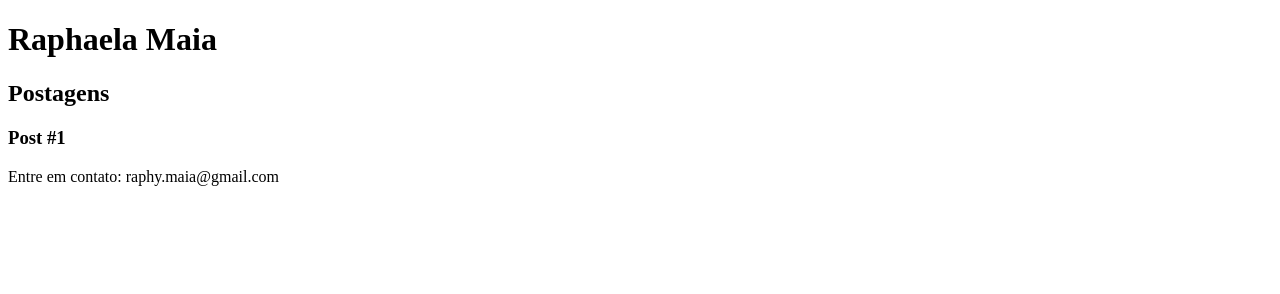
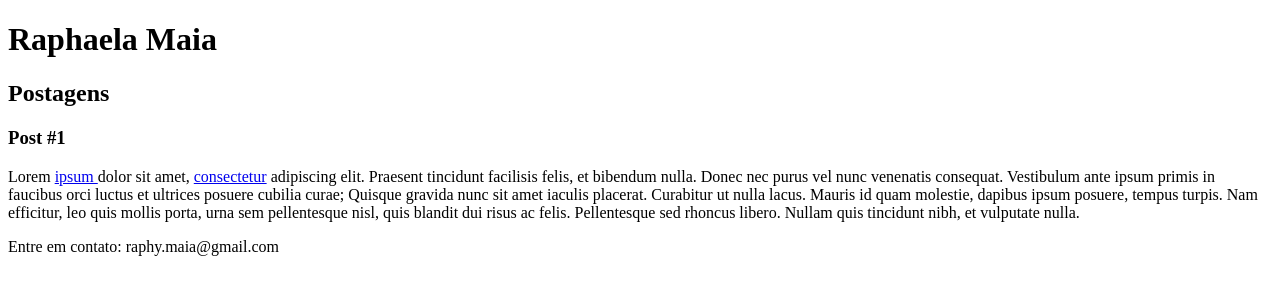
Before and after one commit to raphy-maia/desafio-dio, a plain HTML site: page Curso-HTML5/Index.html in a window 1280 px wide. Drawn offline with Linux system fonts and the light colour scheme.

Commit message:
Adicionando parágrafos e links ao html

```diff
--- a/Curso-HTML5/Index.html
+++ b/Curso-HTML5/Index.html
@@ -15,6 +15,9 @@
     <article>
       <header>
         <h3>Post #1</h3>
+        <p>
+          Lorem <a href="https://www.google.com/"target="_blank"> ipsum </a> dolor sit amet, <a href="mailto:raphy.maia@gmail.com"target="_blank">consectetur</a> adipiscing elit. Praesent tincidunt facilisis felis, et bibendum nulla. Donec nec purus vel nunc venenatis consequat. Vestibulum ante ipsum primis in faucibus orci luctus et ultrices posuere cubilia curae; Quisque gravida nunc sit amet iaculis placerat. Curabitur ut nulla lacus. Mauris id quam molestie, dapibus ipsum posuere, tempus turpis. Nam efficitur, leo quis mollis porta, urna sem pellentesque nisl, quis blandit dui risus ac felis. Pellentesque sed rhoncus libero. Nullam quis tincidunt nibh, et vulputate nulla.
+        </p>
       </header>
     </section>
     <footer> Entre em contato: raphy.maia@gmail.com </footer>
```
